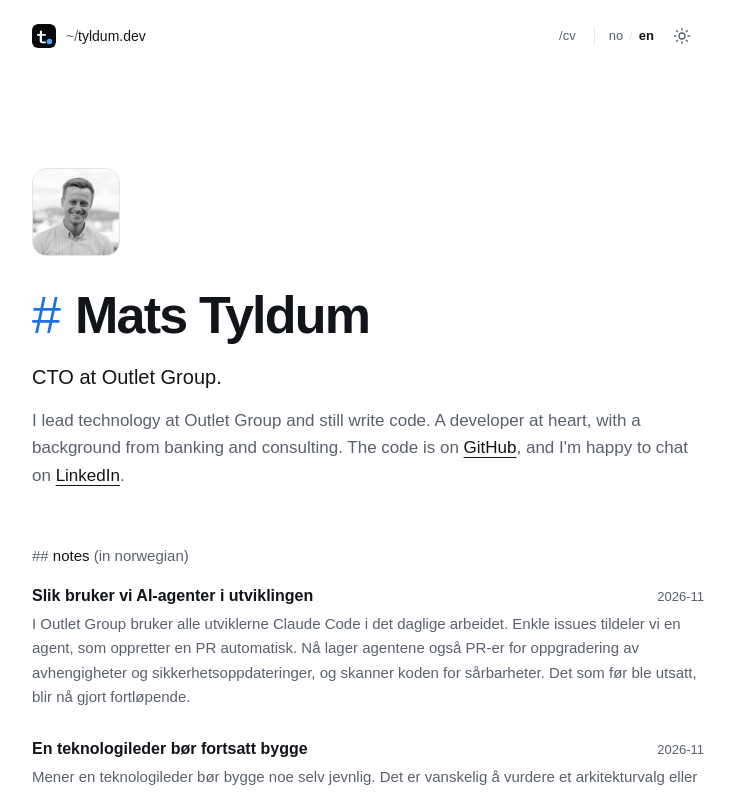
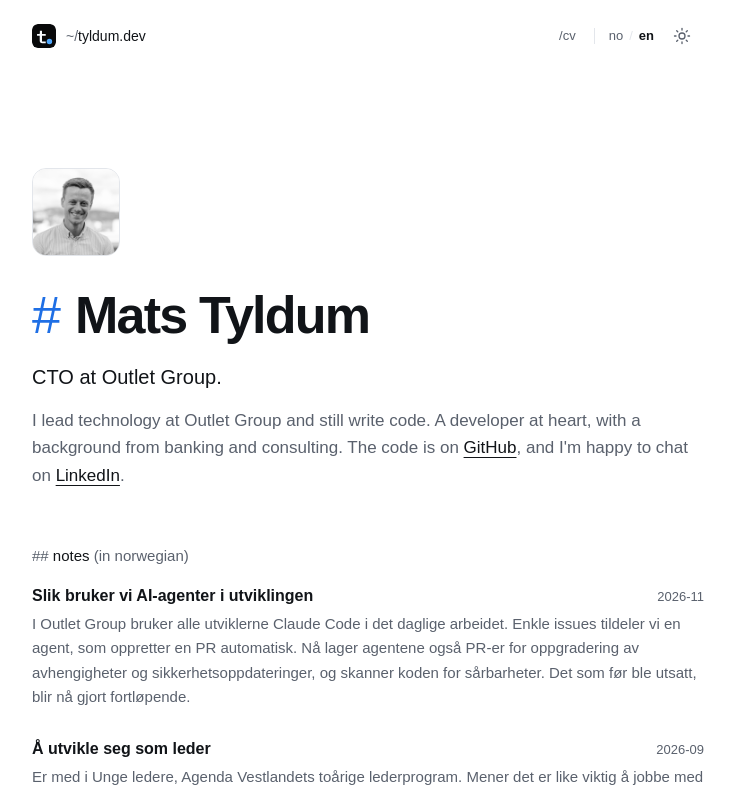
Before and after one commit to maattss/tyldum-dev, a Next.js app: page /en in a window 1280 px wide. Shown: the top 793 px of the page, without its empty margins (272-1007 px from the left). Built offline with nearby package versions, Linux system fonts and the light colour scheme; a web font is replaced by a local one.

Commit message:
feat(home): date the notes by when they happened, newest first

```diff
--- a/src/content/notes.ts
+++ b/src/content/notes.ts
@@ -18,15 +18,15 @@ export const notes: Note[] = [
     body: "I Outlet Group bruker alle utviklerne Claude Code i det daglige arbeidet. Enkle issues tildeler vi en agent, som oppretter en PR automatisk. Nå lager agentene også PR-er for oppgradering av avhengigheter og sikkerhetsoppdateringer, og skanner koden for sårbarheter. Det som før ble utsatt, blir nå gjort fortløpende.",
   },
   {
+    slug: "a-utvikle-seg-som-leder",
+    title: "Å utvikle seg som leder",
+    date: "2026-09",
+    body: "Er med i Unge ledere, Agenda Vestlandets toårige lederprogram. Mener det er like viktig å jobbe med seg selv som leder som å holde seg oppdatert teknisk. Programmet gir tid til å reflektere over egen ledelse sammen med andre unge ledere.",
+  },
+  {
     slug: "en-teknologileder-bor-bygge",
     title: "En teknologileder bør fortsatt bygge",
-    date: "2026-11",
+    date: "2026-03",
     body: "Mener en teknologileder bør bygge noe selv jevnlig. Det er vanskelig å vurdere et arkitekturvalg eller et AI-verktøy du aldri har brukt selv.",
   },
-  {
-    slug: "a-utvikle-seg-som-leder",
-    title: "Å utvikle seg som leder",
-    date: "2026-11",
-    body: "Er med i Unge ledere, Agenda Vestlandets toårige lederprogram. Mener det er like viktig å jobbe med seg selv som leder som å holde seg oppdatert teknisk. Programmet gir tid til å reflektere over egen ledelse sammen med andre unge ledere.",
-  },
 ];
```
